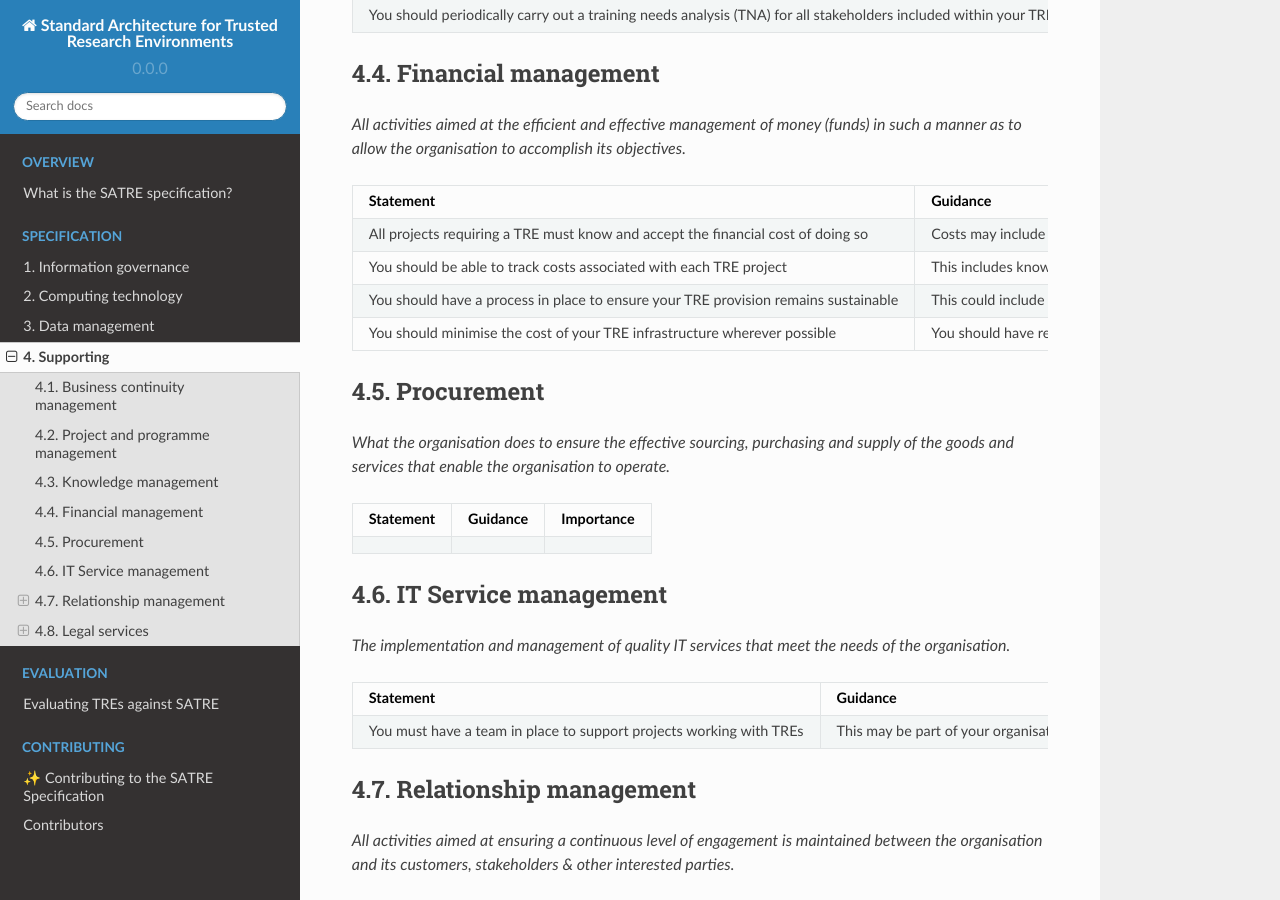
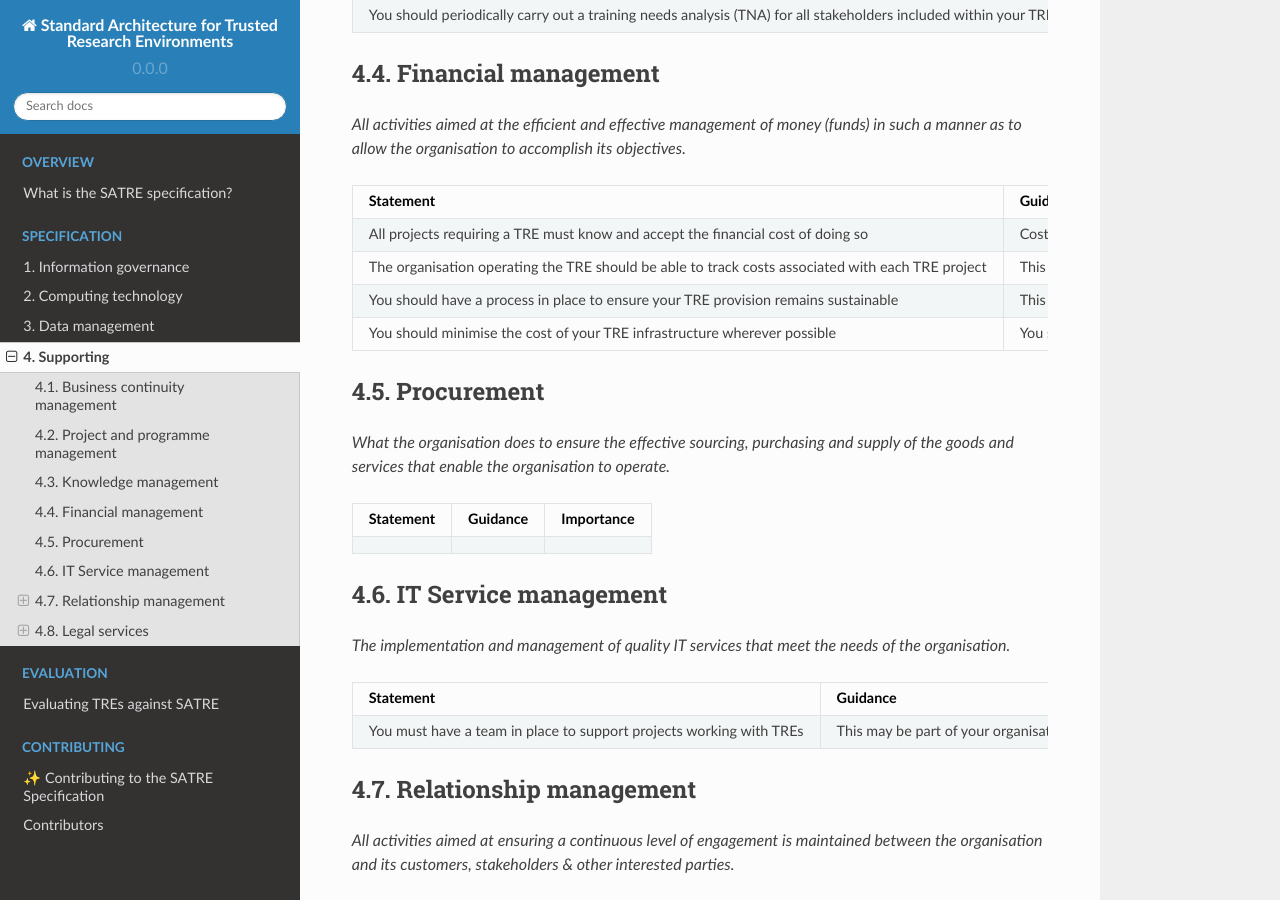
Before and after one commit to sa-tre/satre-specification, a Sphinx documentation site: the page built from docs/source/pillars/supporting.md, in a window 1280 px wide and 900 px high, scrolled down 1230 px. Built offline with Sphinx 7.4.7 and the Read the Docs theme 2.0.0, drawn with Linux system fonts in a browser that asks for light colours.

Commit message:
Update docs/source/pillars/supporting.md
Co-authored-by: James Robinson <james.em.robinson@gmail.com>

```diff
--- a/docs/source/pillars/supporting.md
+++ b/docs/source/pillars/supporting.md
@@ -85,7 +85,7 @@ _All activities aimed at the efficient and effective management of money (funds)
 * - All projects requiring a TRE must know and accept the financial cost of doing so
   - Costs may include provision of the underlying TRE infrastructure, additional resources required in a specific TRE (for instance memory or additional compute), hardware including managed devices, and staff support costs
   - Mandatory
-* - You should be able to track costs associated with each TRE project
+* - The organisation operating the TRE should be able to track costs associated with each TRE project
   - This includes knowing which costs are associated with which project, and having an appropriate charging mechanism in place in line with your organisational policy
   - Recommended
 * - You should have a process in place to ensure your TRE provision remains sustainable
```
